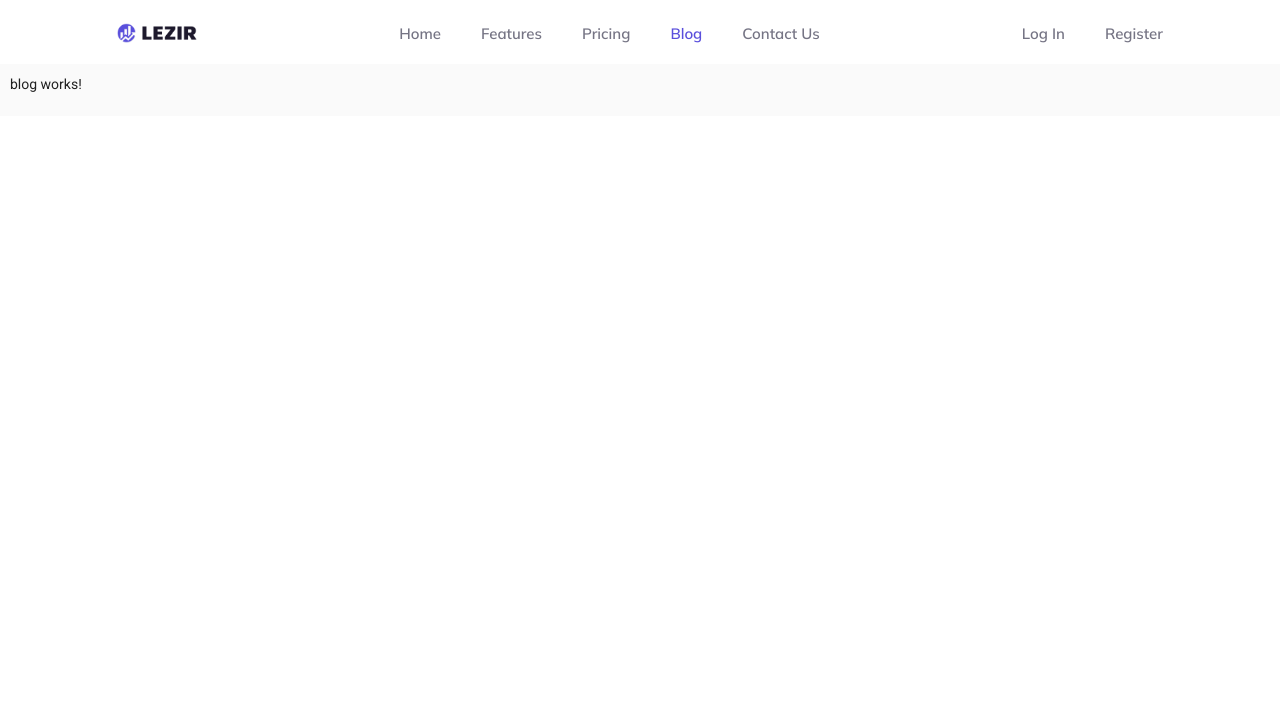
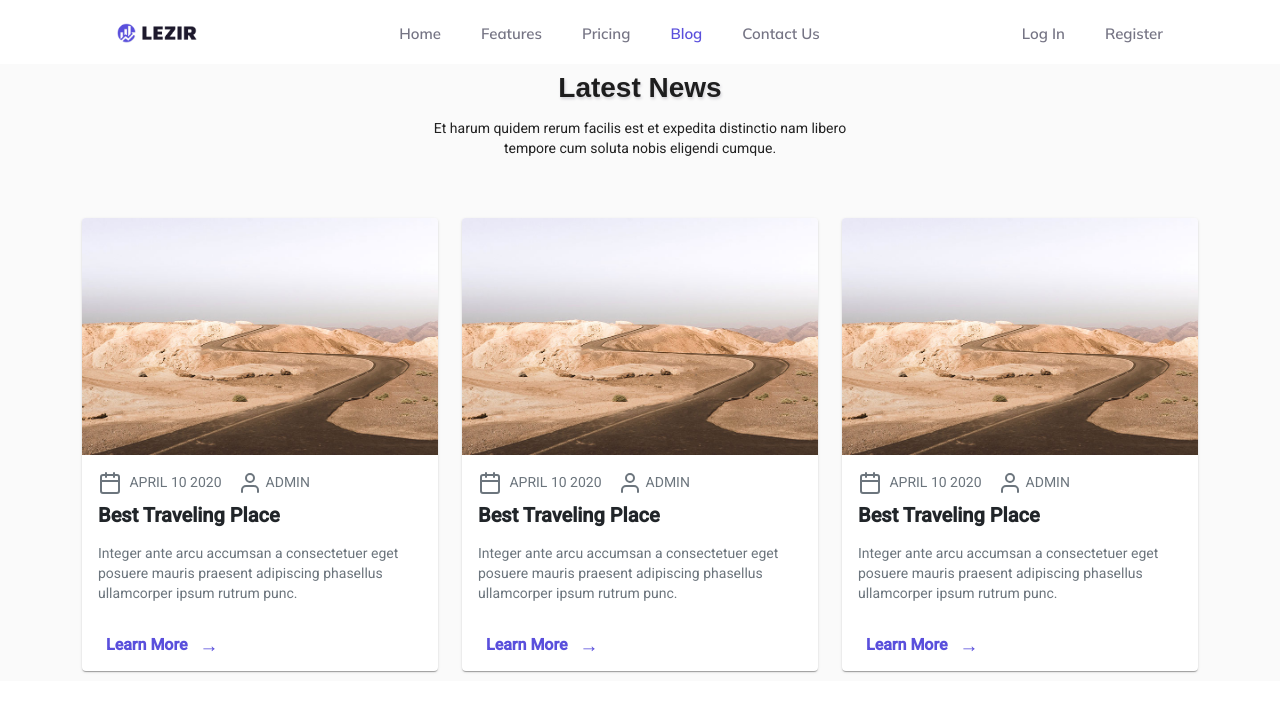
Before and after one commit to anamsilva1981/Projeto-LandingPagina-Angular, an Angular app: page /blog in a window 1280 px wide. Shown: the top 712 px of the page. Built offline with nearby package versions, Linux system fonts and the light colour scheme.

Commit message:
criacao sessao blog

```diff
--- a/src/app/app.module.ts
+++ b/src/app/app.module.ts
@@ -23,6 +23,7 @@ import { MaterialModule } from './material/material.module';
 import { FooterComponent } from './shared/footer/footer.component';
 import { InputWithButtonComponent } from './views/home/input-with-button/input-with-button.component';
 import { HomeCardComponent } from './views/home/home-card/home-card.component';
+import { BlogCardComponent } from './views/blog/blog-card/blog-card.component';
 
 
 
@@ -41,6 +42,7 @@ import { HomeCardComponent } from './views/home/home-card/home-card.component';
     FooterComponent,
     InputWithButtonComponent,
     HomeCardComponent,
+    BlogCardComponent,
   ],
   imports: [
     BrowserModule,
--- a/src/app/material/material.module.ts
+++ b/src/app/material/material.module.ts
@@ -10,7 +10,7 @@ import { MatIconModule } from '@angular/material/icon';
 import { MatListModule } from '@angular/material/list';
 import { MatInputModule } from '@angular/material/input';
 import { MatFormFieldModule } from '@angular/material/form-field';
-import {MatGridListModule} from '@angular/material/grid-list';
+import { MatGridListModule } from '@angular/material/grid-list';
 
 
 
--- /dev/null
+++ b/src/app/views/blog/blog-card/blog-card.component.css
@@ -0,0 +1,57 @@
+
+/*
+.example-card {
+    max-width: 350px;
+  } */
+
+  .list-inline-item {
+    display: inline-block;
+  }
+
+  .text-dark{
+    font-size: 20px;
+  }
+
+  .card-center{
+    display: flex;
+    -ms-flex-align: start;
+    padding: 10px 50px 10px 50px ;
+  }
+
+  .title-center{
+    text-align: center;
+    padding-top: 26px;
+    padding-bottom: 20px;
+
+  }
+
+  .title-top{
+    margin-bottom: 30px;
+    font-size: 38px;
+    text-shadow: 1px 2px 3px rgb(59 57 80 / 20%);
+    font-family: "Muli",sans-serif;
+      font-weight: 700;
+  }
+
+  .sub-title{
+    font-size: 15px;
+    padding: 0px 370px 0px 370px ;
+    color: #9e9cb9;
+  }
+
+  .text-primary{
+    color: #5a4fdc !important;
+  }
+
+  .fw-600{
+    font-weight: 600;
+  }
+
+  .right-icon{
+    line-height: 0;
+    font-size: 19px;
+  }
+
+  .fs-16{
+    font-size: 16px;
+  }
--- /dev/null
+++ b/src/app/views/blog/blog-card/blog-card.component.html
@@ -0,0 +1,38 @@
+<div>
+    <!-- Card one -->
+    <mat-card class="example-card">
+        <img mat-card-image src={{image}} alt={{alt}}>
+
+
+        <ul class="list-inline text-muted text-uppercase font-size-15 font-weight-medium mt-3 mb-2">
+            <li class="list-inline-item me-3"><svg xmlns="http://www.w3.org/2000/svg" width="24" height="24"
+                    viewBox="0 0 24 24" fill="none" stroke="currentColor" stroke-width="2" stroke-linecap="round"
+                    stroke-linejoin="round" class="feather feather-calendar icon-size-15 icon me-1">
+                    <rect x="3" y="4" width="18" height="18" rx="2" ry="2"></rect>
+                    <line x1="16" y1="2" x2="16" y2="6"></line>
+                    <line x1="8" y1="2" x2="8" y2="6"></line>
+                    <line x1="3" y1="10" x2="21" y2="10"></line>
+                </svg> {{date}}
+            </li>
+            <li class="list-inline-item"><svg xmlns="http://www.w3.org/2000/svg" width="24" height="24"
+                    viewBox="0 0 24 24" fill="none" stroke="currentColor" stroke-width="2" stroke-linecap="round"
+                    stroke-linejoin="round" class="feather feather-user icon-size-15 icon me-1">
+                    <path d="M20 21v-2a4 4 0 0 0-4-4H8a4 4 0 0 0-4 4v2"></path>
+                    <circle cx="12" cy="7" r="4"></circle>
+                </svg>{{profile}}</li>
+        </ul>
+        <mat-card-content mt-n1>
+
+            <mat-card-subtitle class="text-dark fw-bold h4">{{title}}</mat-card-subtitle>
+            <p class="text-muted font-size-15"> {{content}}</p>
+        </mat-card-content>
+
+        <mat-card-actions>
+            <button mat-button class="text-primary fs-16 fw-600">Learn More <span
+                    class="ms-2 right-icon">→</span></button>
+
+        </mat-card-actions>
+
+    </mat-card>
+
+</div>
--- /dev/null
+++ b/src/app/views/blog/blog-card/blog-card.component.ts
@@ -0,0 +1,23 @@
+import { Component, Input, OnInit } from '@angular/core';
+
+@Component({
+  selector: 'app-blog-card',
+  templateUrl: './blog-card.component.html',
+  styleUrls: ['./blog-card.component.css']
+})
+export class BlogCardComponent implements OnInit {
+
+  @Input() image = "";
+  @Input() alt = "";
+  @Input() date = "";
+  @Input() profile = "";
+  @Input() title = "";
+  @Input() content = "";
+
+
+  constructor() { }
+
+  ngOnInit(): void {
+  }
+
+}
--- a/src/app/views/blog/blog.component.css
+++ b/src/app/views/blog/blog.component.css
@@ -0,0 +1,40 @@
+/*
+
+.example-card {
+  max-width: 350px;
+}
+
+.list-inline-item {
+  display: inline-block;
+}
+
+.text-dark{
+  font-size: 20px;
+}
+
+/* .card-center{
+  display: flex;
+  -ms-flex-align: start;
+  padding: 10px 50px 10px 50px ;
+} */
+
+/* .title-center{
+  text-align: center;
+  padding-top: 26px;
+  padding-bottom: 20px;
+
+} */
+
+.blog-title {
+  font-size: 28px;
+  text-shadow: 1px 2px 3px rgb(59 57 80 / 20%);
+  font-family: "Muli",sans-serif;
+  font-weight: 600;
+} */
+
+.blog-subtitle{
+  font-size: 15px;
+  color: #9e9cb9;
+  letter-spacing: 2.5;
+  line-height: 1.8;
+}
--- a/src/app/views/blog/blog.component.html
+++ b/src/app/views/blog/blog.component.html
@@ -1 +1,37 @@
-<p>blog works!</p>
+<div class="container">
+    <div class="row align-item-center justify-content-center mb-5">
+        <div class="col-5">
+            <h3 class="blog-title mb-3 text-center">Latest News</h3>
+            <p class="blog-subtitle text-center">
+                Et harum quidem rerum facilis est et expedita distinctio nam libero
+                tempore cum soluta nobis eligendi cumque.
+            </p>
+        </div>
+    </div>
+
+
+    <div class="row justify-content-around">
+        <div class="col-lg-4 col-md-12 mb-4 mb-lg-0">
+            <app-blog-card image="assets/img/blog-img-1.jpeg" alt="estrada de asfalto no deserto" date="APRIL 10 2020"
+                profile="ADMIN" title="Best Traveling Place"
+                content="Integer ante arcu accumsan a consectetuer eget posuere mauris praesent adipiscing phasellus ullamcorper ipsum rutrum punc.">
+            </app-blog-card>
+        </div>
+
+        <div class="col-lg-4 col-md-12 mb-4 mb-lg-0">
+            <app-blog-card image="assets/img/blog-img-1.jpeg" alt="estrada de asfalto no deserto" date="APRIL 10 2020"
+                profile="ADMIN" title="Best Traveling Place"
+                content="Integer ante arcu accumsan a consectetuer eget posuere mauris praesent adipiscing phasellus ullamcorper ipsum rutrum punc.">
+            </app-blog-card>
+        </div>
+
+        <div class="col-lg-4 col-md-12 mb-4 mb-lg-0">
+            <app-blog-card image="assets/img/blog-img-1.jpeg" alt="estrada de asfalto no deserto" date="APRIL 10 2020"
+                profile="ADMIN" title="Best Traveling Place"
+                content="Integer ante arcu accumsan a consectetuer eget posuere mauris praesent adipiscing phasellus ullamcorper ipsum rutrum punc.">
+            </app-blog-card>
+        </div>
+
+    </div>
+
+</div>
```
Also changed, not shown: src/assets/img/blog-img-1.jpeg (added), 1 other file (tests, documents, lock files or other folders).
